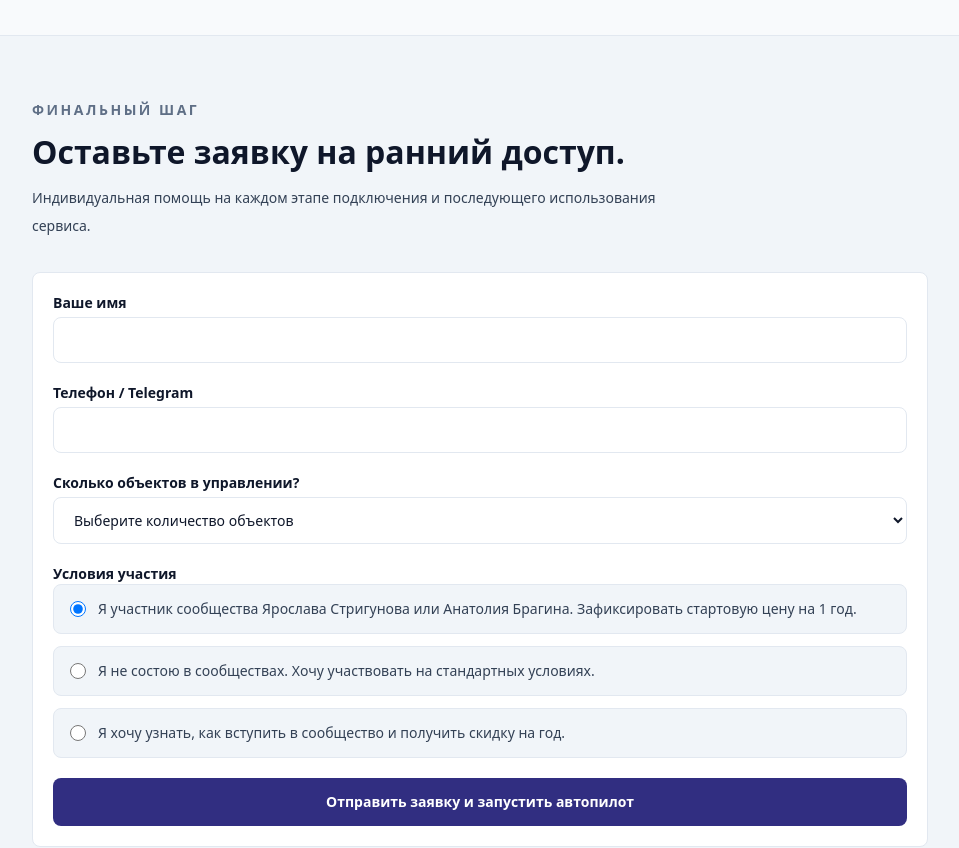
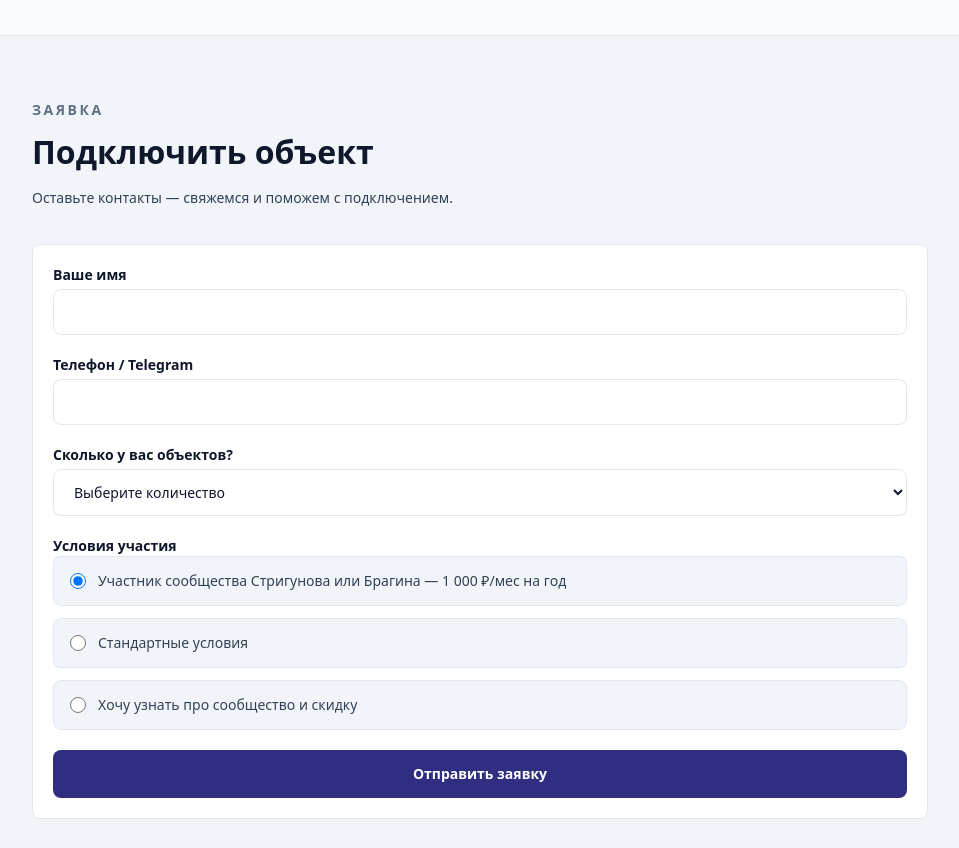
Before and after one commit to ASI-integration/asi-landing, a Next.js app: page /ru/early-access in a window 1280 px wide. Shown: the part 2880-3728 px from the top of the page, without its empty margins (160-1119 px from the left). Built offline with nearby package versions, Linux system fonts and the light colour scheme.

Commit message:
fix: simplify early access form text

```diff
--- a/src/app/ru/early-access/page.tsx
+++ b/src/app/ru/early-access/page.tsx
@@ -187,12 +187,12 @@ export default function RuEarlyAccessPage() {
         <section className="border-t border-[var(--t-border)] bg-[var(--t-surface-2)] px-4 py-12 sm:px-6 sm:py-16">
           <div className="mx-auto max-w-4xl">
             <div className="mb-8">
-              <p className="text-sm font-bold uppercase tracking-[0.18em] text-[var(--t-muted)]">Финальный шаг</p>
+              <p className="text-sm font-bold uppercase tracking-[0.18em] text-[var(--t-muted)]">Заявка</p>
               <h2 className="mt-3 text-2xl font-bold text-[var(--t-text)] sm:text-3xl">
-                Оставьте заявку на ранний доступ.
+                Подключить объект
               </h2>
               <p className="mt-3 max-w-2xl text-sm leading-7 text-[var(--t-text-2)]">
-                Индивидуальная помощь на каждом этапе подключения и последующего использования сервиса.
+                Оставьте контакты — свяжемся и поможем с подключением.
               </p>
             </div>
             <EarlyAccessObjectForm />
--- a/src/components/early-access/EarlyAccessObjectForm.tsx
+++ b/src/components/early-access/EarlyAccessObjectForm.tsx
@@ -38,21 +38,24 @@ const objectCountOptions = [
 const communityOptions: Array<{ value: CommunityStatus; label: string }> = [
   {
     value: 'community_member',
-    label: 'Я участник сообщества Ярослава Стригунова или Анатолия Брагина. Зафиксировать стартовую цену на 1 год.',
+    label: 'Участник сообщества Стригунова или Брагина — 1 000 ₽/мес на год',
   },
   {
     value: 'standard_terms',
-    label: 'Я не состою в сообществах. Хочу участвовать на стандартных условиях.',
+    label: 'Стандартные условия',
   },
   {
     value: 'community_info',
-    label: 'Я хочу узнать, как вступить в сообщество и получить скидку на год.',
+    label: 'Хочу узнать про сообщество и скидку',
   },
 ];
 
-function communityLabel(value: CommunityStatus): string {
-  return communityOptions.find((item) => item.value === value)?.label ?? communityOptions[0].label;
-}
+const communitySubmissionLabels: Record<CommunityStatus, string> = {
+  community_member:
+    'Участник сообщества Ярослава Стригунова или Анатолия Брагина. Зафиксировать стартовую цену на 1 год.',
+  standard_terms: 'Стандартные условия участия.',
+  community_info: 'Хочет узнать, как вступить в сообщество и получить скидку на год.',
+};
 
 export function EarlyAccessObjectForm() {
   const [form, setForm] = useState<FormState>(initialState);
@@ -70,7 +73,7 @@ export function EarlyAccessObjectForm() {
 
     const details = [
       `Количество объектов: ${form.objectsCount}`,
-      `Условия участия: ${communityLabel(form.communityStatus)}`,
+      `Условия участия: ${communitySubmissionLabels[form.communityStatus]}`,
     ].join('\n');
 
     try {
@@ -97,7 +100,7 @@ export function EarlyAccessObjectForm() {
         setStatus(data.message || 'Не удалось отправить заявку.');
         return;
       }
-      setStatus('Заявка отправлена. Мы свяжемся с вами и поможем подключить сервис.');
+      setStatus('Заявка отправлена. Свяжемся с вами в ближайшее время.');
       setForm(initialState);
     } catch {
       setStatus('Ошибка сети. Попробуйте еще раз.');
@@ -130,14 +133,14 @@ export function EarlyAccessObjectForm() {
         </label>
 
         <label>
-          <span className="block text-sm font-semibold text-[var(--t-text)]">Сколько объектов в управлении?</span>
+          <span className="block text-sm font-semibold text-[var(--t-text)]">Сколько у вас объектов?</span>
           <select
             value={form.objectsCount}
             onChange={(event) => updateField('objectsCount', event.target.value)}
             required
             className="mt-1 w-full rounded-lg border border-[var(--t-border)] bg-[var(--t-surface)] px-4 py-3 text-sm text-[var(--t-text)] outline-none transition focus:border-[var(--t-accent)] focus:ring-2 focus:ring-[color:var(--t-accent)]/20"
           >
-            <option value="">Выберите количество объектов</option>
+            <option value="">Выберите количество</option>
             {objectCountOptions.map((option) => (
               <option key={option} value={option}>
                 {option}
@@ -168,7 +171,7 @@ export function EarlyAccessObjectForm() {
           disabled={saving}
           className="inline-flex min-h-12 items-center justify-center rounded-lg bg-[var(--t-accent)] px-6 py-3 text-sm font-bold text-white transition hover:bg-[var(--t-accent-hover)] disabled:cursor-not-allowed disabled:opacity-60"
         >
-          {saving ? 'Отправляем...' : 'Отправить заявку и запустить автопилот'}
+          {saving ? 'Отправляем...' : 'Отправить заявку'}
         </button>
       </form>
 
```
